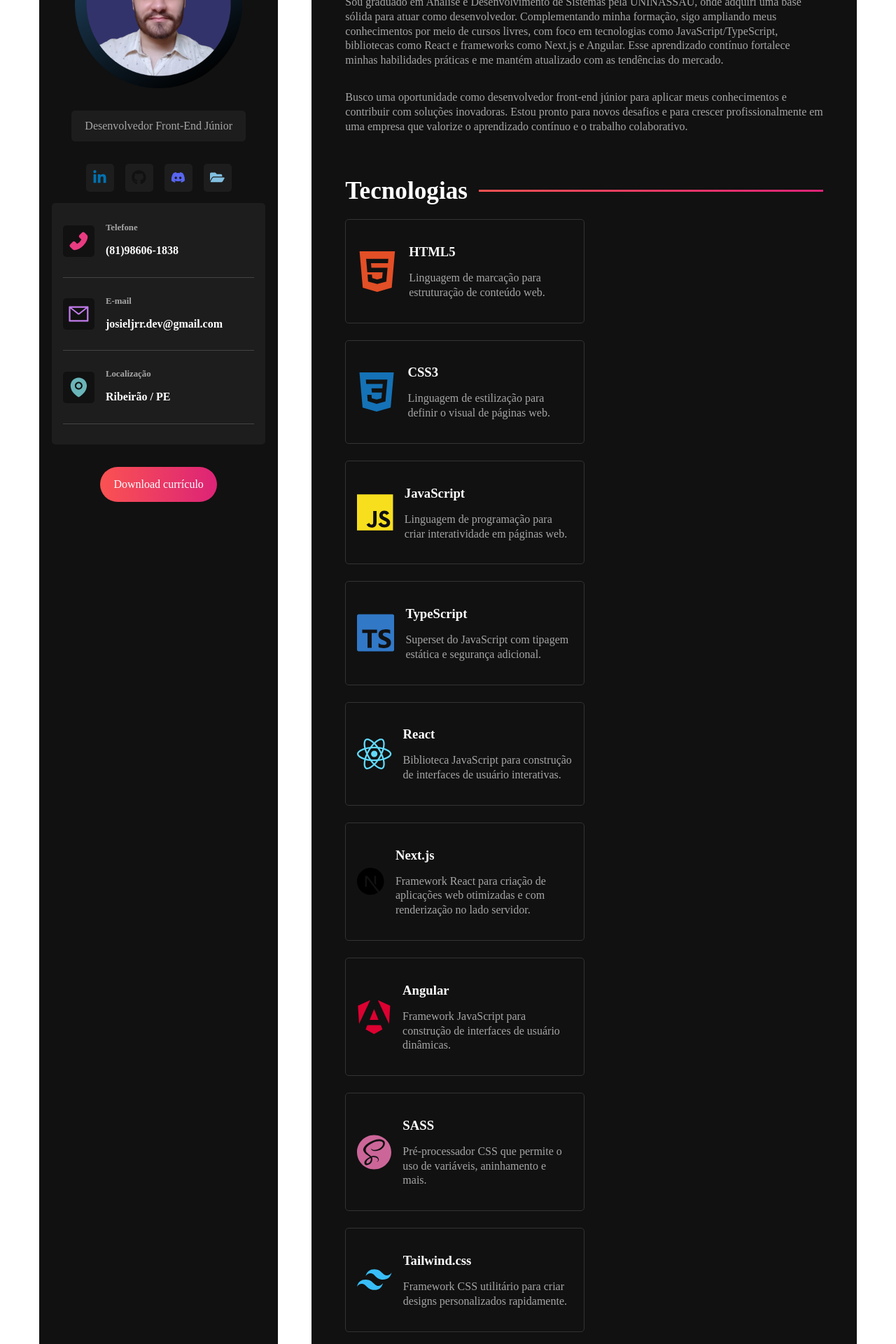
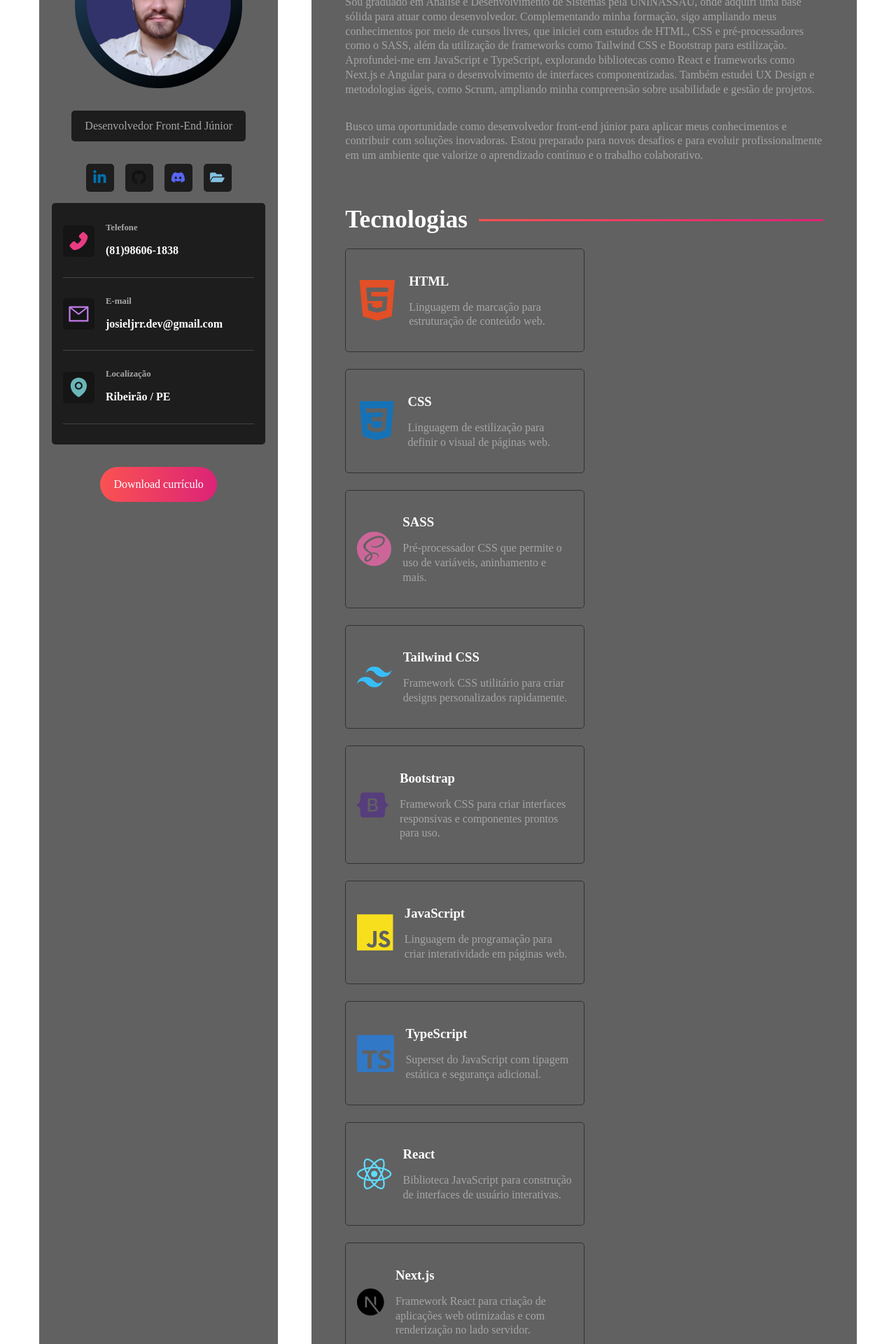
Before and after one commit to JosielJrr/curriculo-digital-react-scss, a React (Vite) app: page / in a window 1280 px wide. Shown: the part 420-2340 px from the top of the page at 70% size. Built offline with nearby package versions, Linux system fonts and the light colour scheme; the HTML template or start-up script is replaced by a standard one.

Commit message:
Ajusta texto das seções 'Sobre' e 'Projetos', adiciona nova tecnologia, atualiza link do currículo e reduz intensidade da variável CSS bgcolor

```diff
--- a/src/components/AboutContainer.jsx
+++ b/src/components/AboutContainer.jsx
@@ -5,10 +5,14 @@
         <section className="about-container">
             <h2>Sobre</h2>
             <p>
-                Sou graduado em Análise e Desenvolvimento de Sistemas pela UNINASSAU, onde adquiri uma base sólida para atuar como desenvolvedor. Complementando minha formação, sigo ampliando meus conhecimentos por meio de cursos livres, com foco em tecnologias como JavaScript/TypeScript, bibliotecas como React e frameworks como Next.js e Angular. Esse aprendizado contínuo fortalece minhas habilidades práticas e me mantém atualizado com as tendências do mercado.
+                Sou graduado em Análise e Desenvolvimento de Sistemas pela UNINASSAU, onde adquiri uma base sólida para atuar como desenvolvedor.
+                Complementando minha formação, sigo ampliando meus conhecimentos por meio de cursos livres, que iniciei com estudos de HTML, CSS e pré-processadores como o SASS, além da utilização de frameworks como Tailwind CSS e Bootstrap para estilização.
+                Aprofundei-me em JavaScript e TypeScript, explorando bibliotecas como React e frameworks como Next.js e Angular para o desenvolvimento de interfaces componentizadas.
+                Também estudei UX Design e metodologias ágeis, como Scrum, ampliando minha compreensão sobre usabilidade e gestão de projetos.
             </p>
             <p>
-                Busco uma oportunidade como desenvolvedor front-end júnior para aplicar meus conhecimentos e contribuir com soluções inovadoras. Estou pronto para novos desafios e para crescer profissionalmente em uma empresa que valorize o aprendizado contínuo e o trabalho colaborativo.
+                Busco uma oportunidade como desenvolvedor front-end júnior para aplicar meus conhecimentos e contribuir com soluções inovadoras.
+                Estou preparado para novos desafios e para evoluir profissionalmente em um ambiente que valorize o aprendizado contínuo e o trabalho colaborativo.
             </p>
         </section>
     )
--- a/src/components/ProjectsContainer.jsx
+++ b/src/components/ProjectsContainer.jsx
@@ -3,8 +3,7 @@
     return (
         <section className="projects-container">
             <h2>Projetos</h2>
-            <p>Explore meus projetos e veja como aplico minhas habilidades em desenvolvimento front-end.</p>
-            <p>Utilizo uma combinação de ferramentas e frameworks modernos para construir interfaces responsivas, otimizadas e de alto desempenho. Cada projeto é uma oportunidade de aplicar boas práticas de código, design intuitivo e um aprendizado constante.</p>
+            <p>Explore meus projetos e veja como aplico minhas habilidades no desenvolvimento de software.</p>
             <a href="https://github.com/JosielJrr" target="_blank" className="btn">Ver Projetos</a>
         </section>
     )
--- a/src/components/Sidebar.jsx
+++ b/src/components/Sidebar.jsx
@@ -10,7 +10,7 @@
             <p className="title">Desenvolvedor Front-End Júnior</p>
             <SocialNetworks />
             <InformationContainer />
-            <a href="https://drive.google.com/file/d/1UA3U31VQyiTMvAypC14yme9PYbYrzX7F/view" target='_blank' className="btn">
+            <a href="https://drive.google.com/file/d/1ysA7i2Q6ZgOyzzq2aaDZAVeRnnQvPkil/view?usp=sharing" target='_blank' className="btn">
                 Download currículo
             </a>
         </aside>
--- a/src/components/TechnologiesContainer.jsx
+++ b/src/components/TechnologiesContainer.jsx
@@ -10,7 +10,8 @@
     SiTailwindcss,
     SiBootstrap,
     SiFigma,
-    SiGit
+    SiGit,
+    SiMysql
 } from "react-icons/si";
 
 import '../styles/components/technologiescontainer.scss';
@@ -20,15 +21,33 @@
     const technologies = [
         {
             id: "html",
-            name: "HTML5",
+            name: "HTML",
             icon: <SiHtml5 />,
             description: "Linguagem de marcação para estruturação de conteúdo web."
         },
         {
             id: "css",
-            name: "CSS3",
+            name: "CSS",
             icon: <SiCss3 />,
             description: "Linguagem de estilização para definir o visual de páginas web."
+        },
+        {
+            id: "sass",
+            name: "SASS",
+            icon: <SiSass />,
+            description: "Pré-processador CSS que permite o uso de variáveis, aninhamento e mais."
+        },
+        {
+            id: "tailwind",
+            name: "Tailwind CSS",
+            icon: <SiTailwindcss />,
+            description: "Framework CSS utilitário para criar designs personalizados rapidamente."
+        },
+        {
+            id: "bootstrap",
+            name: "Bootstrap",
+            icon: <SiBootstrap />,
+            description: "Framework CSS para criar interfaces responsivas e componentes prontos para uso."
         },
         {
             id: "js",
@@ -61,24 +80,6 @@
             description: "Framework JavaScript para construção de interfaces de usuário dinâmicas."
         },
         {
-            id: "sass",
-            name: "SASS",
-            icon: <SiSass />,
-            description: "Pré-processador CSS que permite o uso de variáveis, aninhamento e mais."
-        },
-        {
-            id: "tailwind",
-            name: "Tailwind.css",
-            icon: <SiTailwindcss />,
-            description: "Framework CSS utilitário para criar designs personalizados rapidamente."
-        },
-        {
-            id: "bootstrap",
-            name: "Bootstrap",
-            icon: <SiBootstrap />,
-            description: "Framework CSS para criar interfaces responsivas e componentes prontos para uso."
-        },
-        {
             id: "figma",
             name: "Figma",
             icon: <SiFigma />,
@@ -88,8 +89,14 @@
             id: "git",
             name: "Git",
             icon: <SiGit />,
-            description: "Sistema de controle de versão para gerenciamento e colaboração em código."
+            description: "Sistema de controle de versão distribuído para rastrear mudanças no código e facilitar a colaboração."
         },
+        {
+            id: "mysql",
+            name: "MySQL",
+            icon: <SiMysql />,
+            description: "Sistema de gerenciamento de banco de dados relacional utilizado para armazenar e gerenciar dados."
+        }
     ];
 
     return (
--- a/src/styles/components/technologiescontainer.scss
+++ b/src/styles/components/technologiescontainer.scss
@@ -92,4 +92,12 @@
             color: #f05032;
         }
     }
+
+    #mysql {
+        svg {
+            color: #00758F;
+            transform: scale(1.1);
+            font-size: 7rem;
+        }
+    }
 }
--- a/src/styles/variables.scss
+++ b/src/styles/variables.scss
@@ -2,7 +2,7 @@
 $text-color: #fff;
 $text-color-secondary: #a6a6a6;
 $body-bg-color: #271b31;
-$bg-color: #111;
+$bg-color: #111111a9;
 $bg-color-secondary: #1d1d1d;
 $container-border-radius: 10px;
 $card-border-radius: 5px;
```
